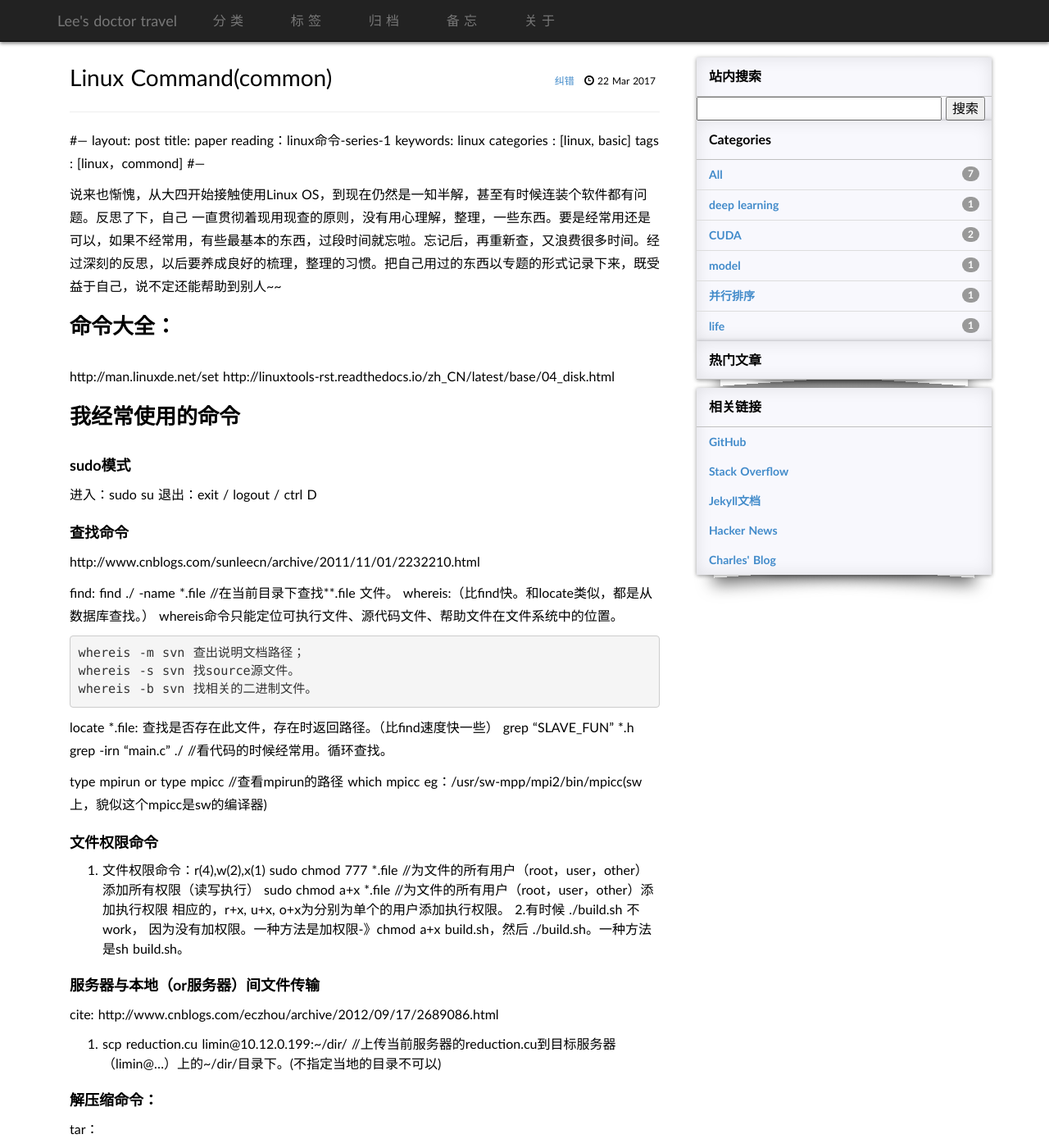
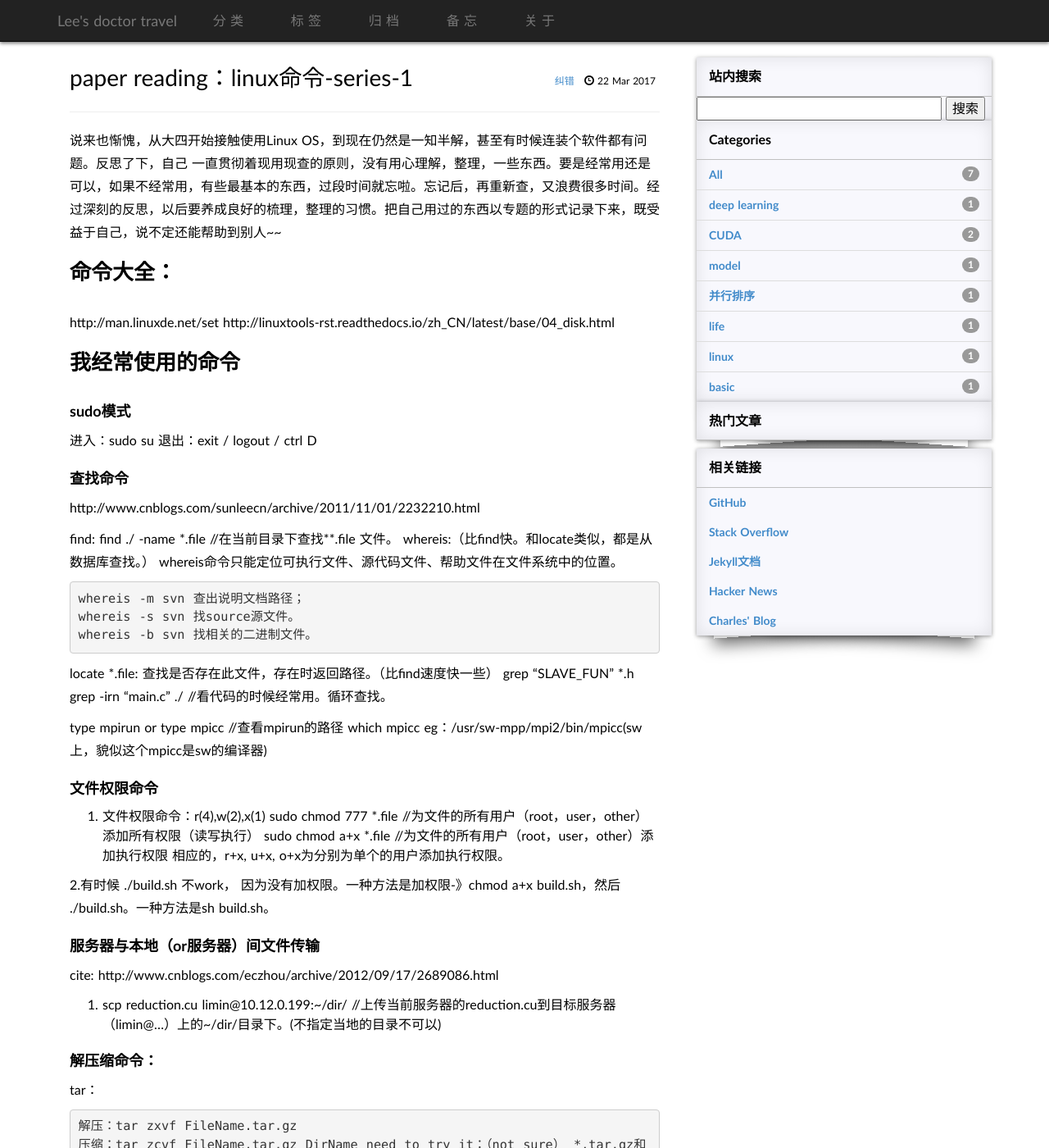
Before and after one commit to limin2015/limin2015.github.io, a Jekyll site: the page built from _posts/2017-3-22-linux-command(common).md, in a window 1280 px wide and 1400 px high. Shown: the whole window at 82% size. Built offline with Jekyll 4.4.1, drawn with Linux system fonts in a browser that asks for light colours; some web fonts are replaced; our own code applies the rules of GitHub Pages for plain Markdown files; comment, search, counter and statistics services are not loaded; some of the changed lines change nothing that is shown; some of the changed text lies outside the part shown.

Commit message:
modify format

```diff
--- a/_posts/2017-3-22-linux-command(common).md
+++ b/_posts/2017-3-22-linux-command(common).md
@@ -1,10 +1,10 @@
-#---
+---
 layout: post
 title:  paper reading：linux命令-series-1
 keywords: linux
 categories : [linux, basic]
 tags : [linux，commond]
-#---
+---
 
 说来也惭愧，从大四开始接触使用Linux OS，到现在仍然是一知半解，甚至有时候连装个软件都有问题。反思了下，自己 一直贯彻着现用现查的原则，没有用心理解，整理，一些东西。要是经常用还是可以，如果不经常用，有些最基本的东西，过段时间就忘啦。忘记后，再重新查，又浪费很多时间。经过深刻的反思，以后要养成良好的梳理，整理的习惯。把自己用过的东西以专题的形式记录下来，既受益于自己，说不定还能帮助到别人~~
 
@@ -45,6 +45,7 @@ eg：/usr/sw-mpp/mpi2/bin/mpicc(sw上，貌似这个mpicc是sw的编译器)
 sudo chmod 777 *.file  //为文件的所有用户（root，user，other）添加所有权限（读写执行）
 sudo chmod a+x  *.file //为文件的所有用户（root，user，other）添加执行权限
 相应的，r+x, u+x, o+x为分别为单个的用户添加执行权限。
+
 2.有时候 ./build.sh 不work， 因为没有加权限。一种方法是加权限-》chmod a+x build.sh，然后 ./build.sh。一种方法是sh build.sh。
 
 
@@ -78,7 +79,9 @@ zip：
 ### 查看系统架构等命令
 1. lscpu    //查看cpu架构
 2.  uname -a  //命令就是Unix Name的简写。显示机器名，操作系统和内核的详细信息。
-./images/uname.png
+
+![uname](./images/uname.png)
+
 
 ### 库相关的命令
 1. ar -ru *.o //目标代码打包成库
```
